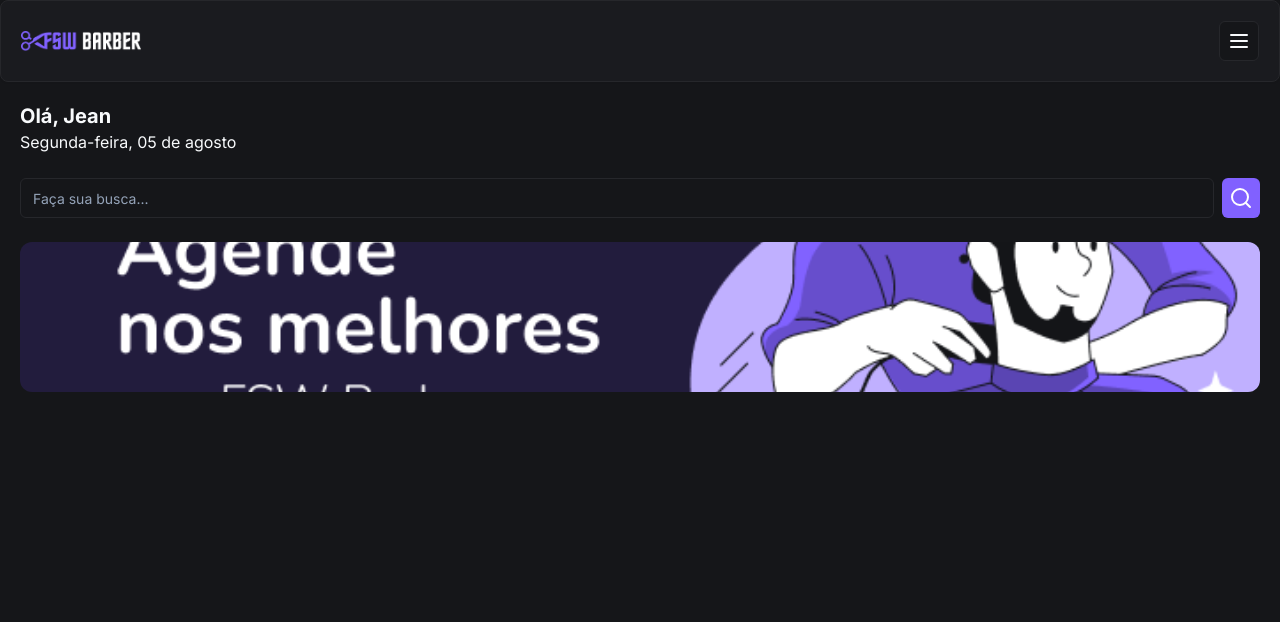
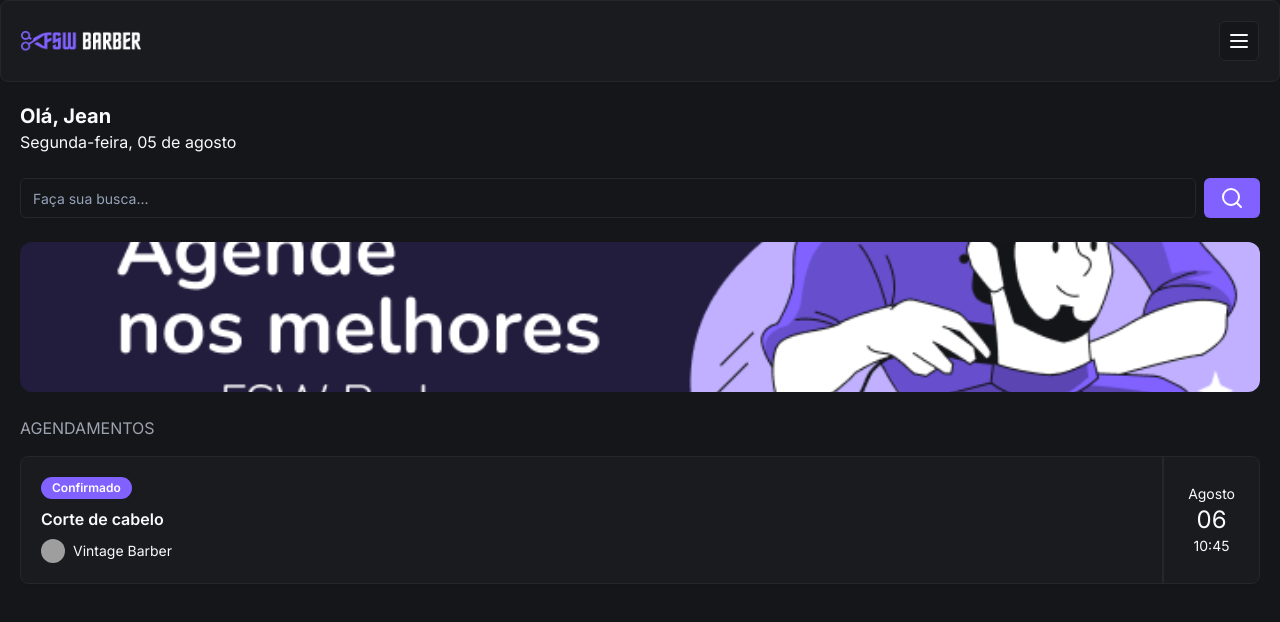
Before and after one commit to Jeanll7/barber-shop, a Next.js app: page / in a window 1280 px wide. Shown: the top 622 px of the page. Built offline with nearby package versions, Linux system fonts and the light colour scheme; grey boxes are pictures that could not be loaded.

Commit message:
feat: add booking item

```diff
--- /dev/null
+++ b/app/_components/ui/avatar.tsx
@@ -0,0 +1,50 @@
+"use client"
+
+import * as React from "react"
+import * as AvatarPrimitive from "@radix-ui/react-avatar"
+
+import { cn } from "@/app/_lib/utils"
+
+const Avatar = React.forwardRef<
+  React.ElementRef<typeof AvatarPrimitive.Root>,
+  React.ComponentPropsWithoutRef<typeof AvatarPrimitive.Root>
+>(({ className, ...props }, ref) => (
+  <AvatarPrimitive.Root
+    ref={ref}
+    className={cn(
+      "relative flex h-10 w-10 shrink-0 overflow-hidden rounded-full",
+      className,
+    )}
+    {...props}
+  />
+))
+Avatar.displayName = AvatarPrimitive.Root.displayName
+
+const AvatarImage = React.forwardRef<
+  React.ElementRef<typeof AvatarPrimitive.Image>,
+  React.ComponentPropsWithoutRef<typeof AvatarPrimitive.Image>
+>(({ className, ...props }, ref) => (
+  <AvatarPrimitive.Image
+    ref={ref}
+    className={cn("aspect-square h-full w-full", className)}
+    {...props}
+  />
+))
+AvatarImage.displayName = AvatarPrimitive.Image.displayName
+
+const AvatarFallback = React.forwardRef<
+  React.ElementRef<typeof AvatarPrimitive.Fallback>,
+  React.ComponentPropsWithoutRef<typeof AvatarPrimitive.Fallback>
+>(({ className, ...props }, ref) => (
+  <AvatarPrimitive.Fallback
+    ref={ref}
+    className={cn(
+      "flex h-full w-full items-center justify-center rounded-full bg-muted",
+      className,
+    )}
+    {...props}
+  />
+))
+AvatarFallback.displayName = AvatarPrimitive.Fallback.displayName
+
+export { Avatar, AvatarImage, AvatarFallback }
--- /dev/null
+++ b/app/_components/ui/badge.tsx
@@ -0,0 +1,36 @@
+import * as React from "react"
+import { cva, type VariantProps } from "class-variance-authority"
+
+import { cn } from "@/app/_lib/utils"
+
+const badgeVariants = cva(
+  "inline-flex items-center rounded-full border px-2.5 py-0.5 text-xs font-semibold transition-colors focus:outline-none focus:ring-2 focus:ring-ring focus:ring-offset-2",
+  {
+    variants: {
+      variant: {
+        default:
+          "border-transparent bg-primary text-primary-foreground hover:bg-primary/80",
+        secondary:
+          "border-transparent bg-secondary text-secondary-foreground hover:bg-secondary/80",
+        destructive:
+          "border-transparent bg-destructive text-destructive-foreground hover:bg-destructive/80",
+        outline: "text-foreground",
+      },
+    },
+    defaultVariants: {
+      variant: "default",
+    },
+  },
+)
+
+export interface BadgeProps
+  extends React.HTMLAttributes<HTMLDivElement>,
+    VariantProps<typeof badgeVariants> {}
+
+function Badge({ className, variant, ...props }: BadgeProps) {
+  return (
+    <div className={cn(badgeVariants({ variant }), className)} {...props} />
+  )
+}
+
+export { Badge, badgeVariants }
--- a/app/page.tsx
+++ b/app/page.tsx
@@ -3,6 +3,9 @@
 import { Button } from "./_components/ui/button"
 import { Input } from "./_components/ui/input"
 import Image from "next/image"
+import { Card, CardContent } from "./_components/ui/card"
+import { Badge } from "./_components/ui/badge"
+import { Avatar, AvatarImage } from "./_components/ui/avatar"
 
 export default function Home() {
   return (
@@ -13,24 +16,55 @@
         <h2 className="text-xl font-bold">Olá, Jean</h2>
         <p>Segunda-feira, 05 de agosto</p>
 
+        {/* BUSCAR */}
         <div className="mt-6 flex justify-between gap-2">
           <Input
             className="focus:outline-none"
             placeholder="Faça sua busca..."
           />
-          <Button size="icon">
+          <Button>
             <SearchIcon />
           </Button>
         </div>
 
+        {/* IMAGEM */}
         <div className="relative mt-6 h-[150px] w-full">
           <Image
+            alt="Agende nos melhores barbeiros"
             src="/banner-01.png"
             fill
             className="rounded-xl object-cover"
-            alt="Agende nos melhores barbeiros"
           />
         </div>
+
+        {/* AGENDAMENTOS */}
+        <h2 className="mt-6 uppercase text-gray-400">Agendamentos</h2>
+
+        <Card className="mt-4">
+          <CardContent className="flex justify-between p-0">
+            {/* ESQUERDA */}
+            <div className="flex flex-col gap-2 py-5 pl-5">
+              <Badge className="w-fit">Confirmado</Badge>
+              <h3 className="font-semibold">Corte de cabelo</h3>
+
+              <div className="flex items-center gap-2">
+                <Avatar className="h-6 w-6">
+                  <AvatarImage
+                    src="https://utfs.io/f/45331760-899c-4b4b-910e-e00babb6ed81-16q.png"
+                    alt="avatar"
+                  />
+                </Avatar>
+                <p className="text-sm">Vintage Barber</p>
+              </div>
+            </div>
+            {/* DIREITA */}
+            <div className="flex flex-col items-center justify-center border-l-2 border-solid px-6">
+              <p className="text-sm">Agosto</p>
+              <p className="text-2xl">06</p>
+              <p className="text-sm">10:45</p>
+            </div>
+          </CardContent>
+        </Card>
       </div>
     </div>
   )
--- a/package.json
+++ b/package.json
@@ -14,6 +14,7 @@
   },
   "dependencies": {
     "@prisma/client": "^5.17.0",
+    "@radix-ui/react-avatar": "^1.1.0",
     "@radix-ui/react-slot": "^1.1.0",
     "class-variance-authority": "^0.7.0",
     "clsx": "^2.1.1",
```
Also changed, not shown: 1 other file (tests, documents, lock files or other folders).
